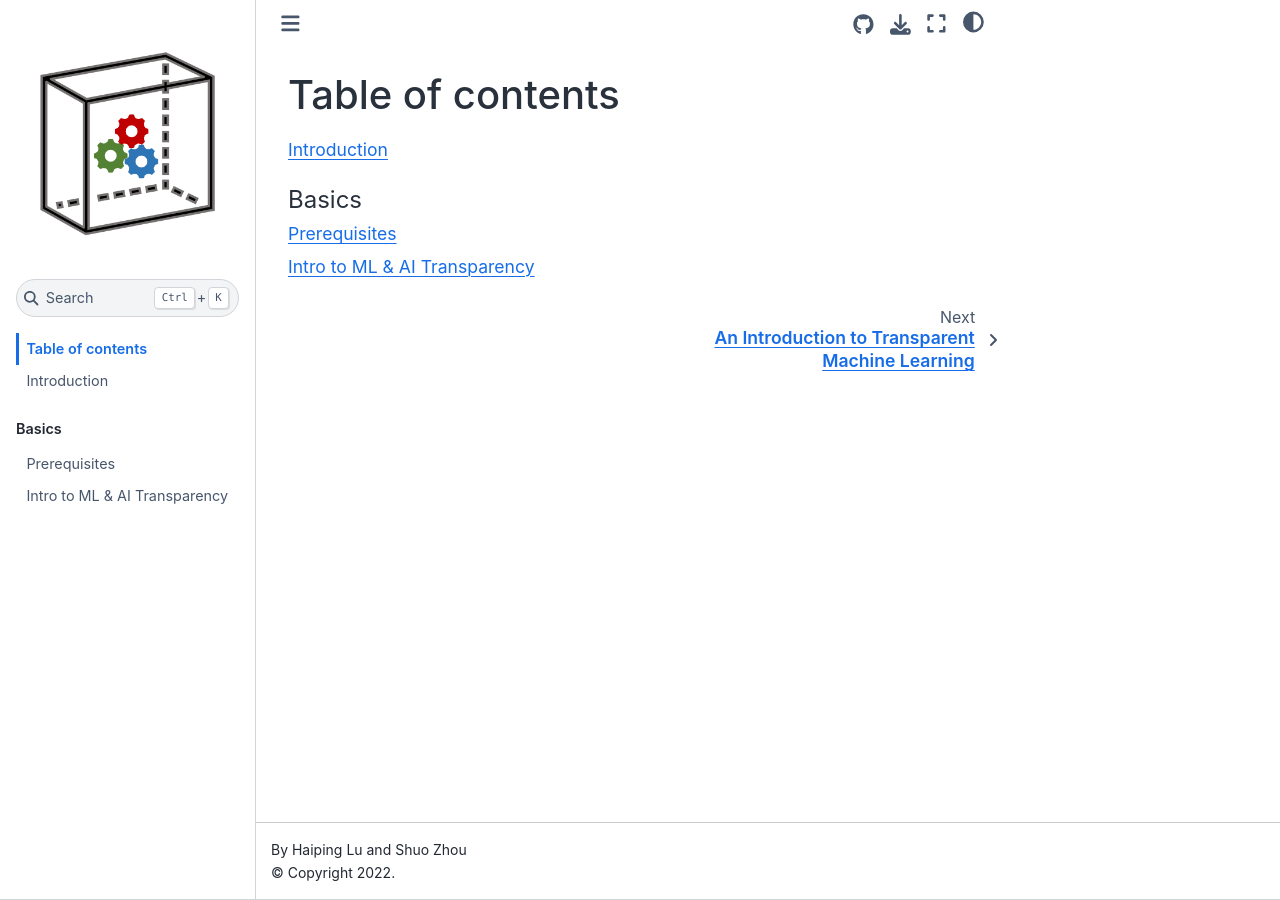
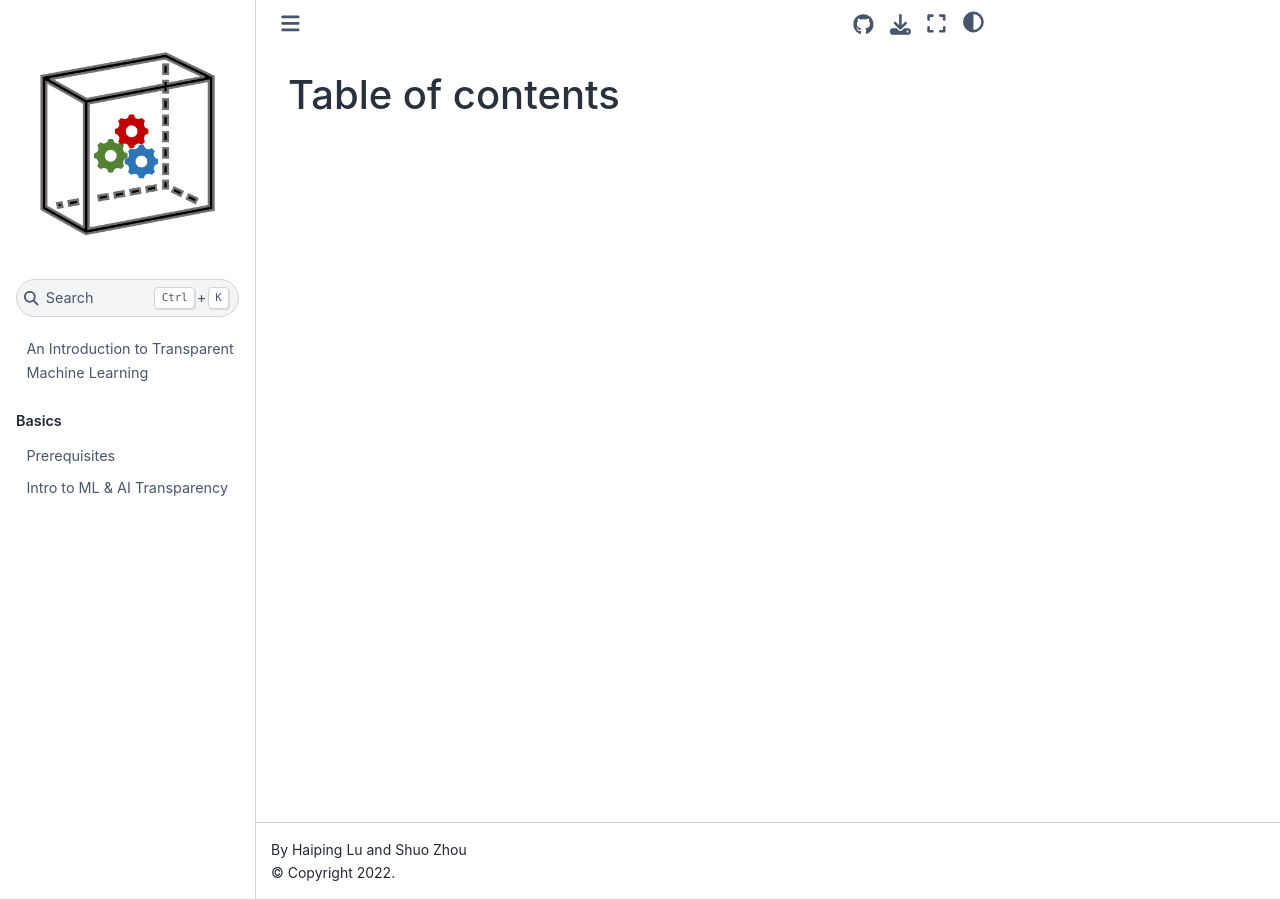
Before and after one commit to pykale/transparentML, a Jupyter Book: the page built from content/toc.md, in a window 1280 px wide. Built offline with Jupyter Book 1.0.4 settings and Sphinx 7.4.7 and the Sphinx Book theme 1.1.4, drawn with Linux system fonts in a browser that asks for light colours; part of the change alters nothing that is shown.

```diff
--- a/content/_toc.yml
+++ b/content/_toc.yml
@@ -2,17 +2,16 @@
 # Learn more at https://jupyterbook.org/customize/toc.html
 
 format: jb-book
-root: toc
+root: index
+title: Introduction
 parts:
-- chapters:
-  - file: index
-    title: Introduction
 - caption: Basics
   chapters:
   - file: 00-prerequisites
     title: Prerequisites
   - file: 01-intro-ml-ai-transparency
     title: Intro to ML & AI Transparency
+# - caption: Advanced
 
 # - file: markdown
 # - file: notebooks
```
